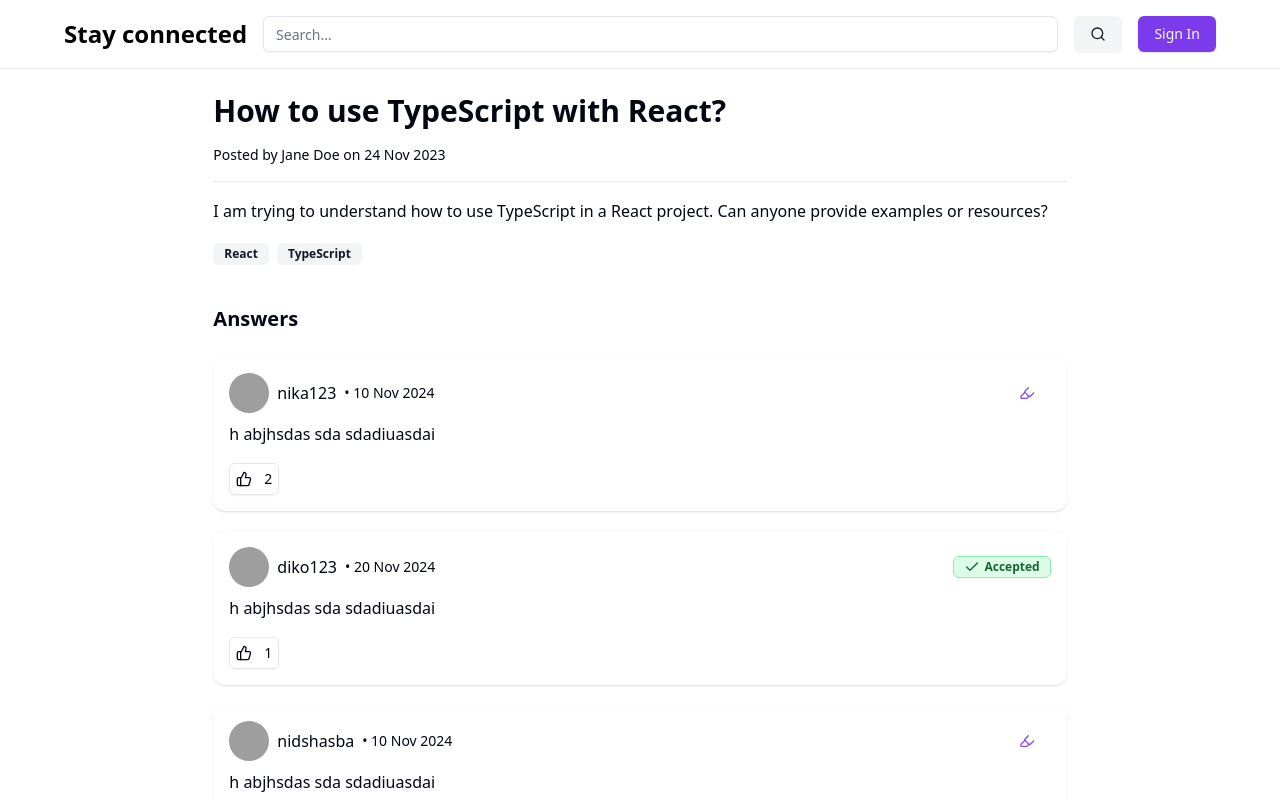
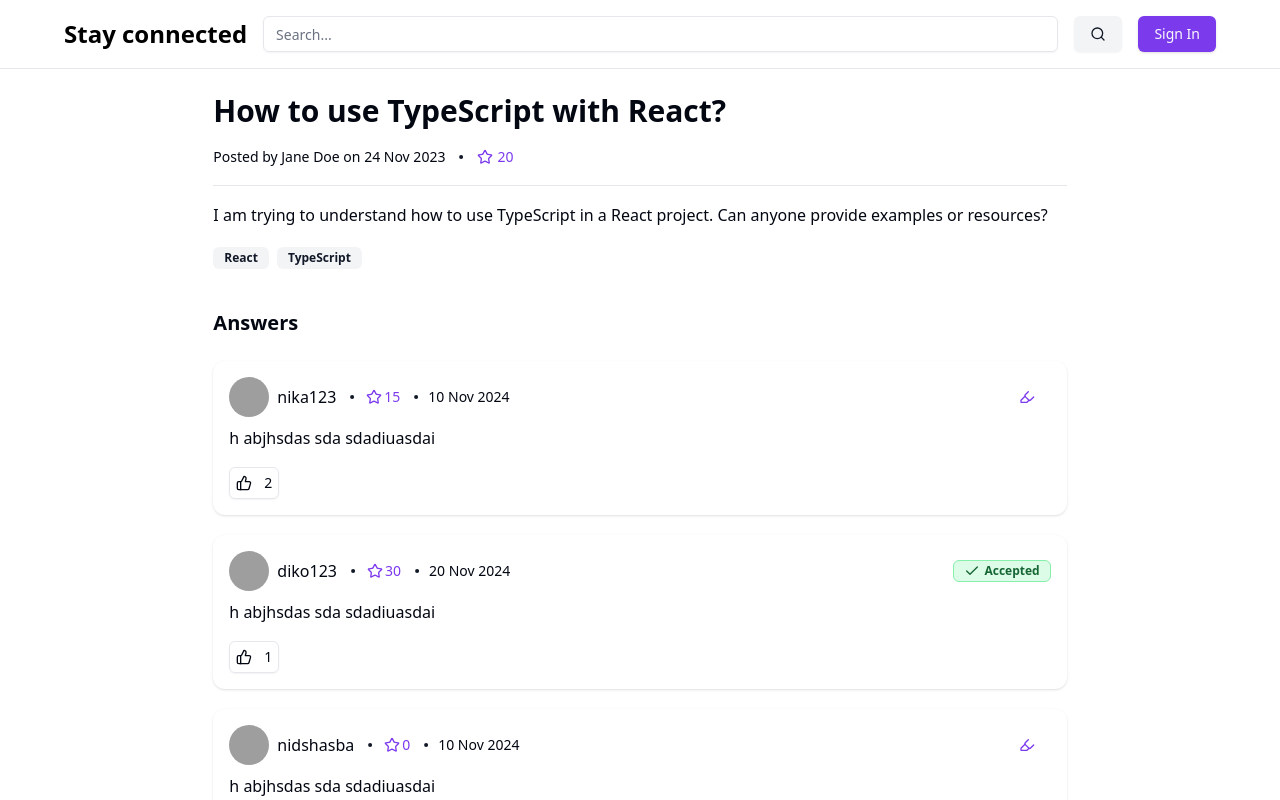
Before and after one commit to tsamkharadze/stayconnected, a React (Vite) app: page /question in a window 1280 px wide. Shown: the top 800 px of the page. Built offline with nearby package versions, Linux system fonts and the light colour scheme; grey boxes are pictures that could not be loaded.

Commit message:
showing static rating

```diff
--- a/src/pages/question-page/components/answers/answers.tsx
+++ b/src/pages/question-page/components/answers/answers.tsx
@@ -29,6 +29,7 @@ const Answers: React.FC<AnswersProps> = ({
             date={answer.date}
             content={answer.content}
             votes={answer.votes}
+            rating={answer.rating}
             isAccepted={answer.id === currentAcceptedAnswerId}
             authorId={authorId}
             onAcceptAnswer={handleAcceptAnswer}
--- a/src/pages/question-page/components/answers/answers.types.ts
+++ b/src/pages/question-page/components/answers/answers.types.ts
@@ -2,6 +2,7 @@ export type AnswersProps = {
   answers: {
     id: string;
     username: string;
+    rating: number;
     date: string;
     content: string;
     votes: number;
--- a/src/pages/question-page/components/answers/single-answer/signle-answer.types.ts
+++ b/src/pages/question-page/components/answers/single-answer/signle-answer.types.ts
@@ -3,6 +3,7 @@ export type SingleAnswerProps = {
   username: string;
   date: string;
   content: string;
+  rating: number;
   votes: number;
   authorId: string;
   isAccepted: boolean;
--- a/src/pages/question-page/components/answers/single-answer/single-answer.tsx
+++ b/src/pages/question-page/components/answers/single-answer/single-answer.tsx
@@ -1,7 +1,7 @@
 import { useState } from 'react';
 import { Card, CardContent } from '@/components/ui/card';
 import { Toggle } from '@/components/ui/toggle';
-import { Check, ThumbsUp, Highlighter } from 'lucide-react';
+import { Check, ThumbsUp, Highlighter, Dot, Star } from 'lucide-react';
 import { Avatar, AvatarFallback, AvatarImage } from '@/components/ui/avatar';
 import { SingleAnswerProps } from '@/pages/question-page/components/answers/single-answer/signle-answer.types';
 import { Badge } from '@/components/ui/badge';
@@ -24,6 +24,7 @@ const SingleAnswer: React.FC<SingleAnswerProps> = ({
   authorId,
   isAccepted,
   onAcceptAnswer,
+  rating,
 }) => {
   const { toast } = useToast();
 
@@ -72,7 +73,7 @@ const SingleAnswer: React.FC<SingleAnswerProps> = ({
           <TooltipTrigger asChild>
             <Button
               variant='ghost'
-              className='text-primary/90'
+              className='text-primary'
               onClick={() => {
                 onAcceptAnswer(answerId);
                 toast({
@@ -101,7 +102,7 @@ const SingleAnswer: React.FC<SingleAnswerProps> = ({
     <Card className='w-full border-none bg-background text-foreground'>
       <CardContent className='space-y-2 p-4'>
         <div className='flex items-center justify-between'>
-          <div className='flex items-center gap-2'>
+          <div className='flex items-center gap-1'>
             <div className='flex cursor-pointer items-center gap-2'>
               <Avatar>
                 <AvatarImage src='https://github.com/shadcn.png' />
@@ -109,7 +110,14 @@ const SingleAnswer: React.FC<SingleAnswerProps> = ({
               </Avatar>
               <span className='font-medium'>{username}</span>
             </div>
-            <span className='text-sm'>• {date}</span>
+            <span className='flex items-center gap-0.5 text-sm text-primary'>
+              <Dot className='text-accent-foreground' />
+              <Star className='size-4' />
+              {rating}
+            </span>
+            <span className='flex items-center text-sm'>
+              <Dot className='text-accent-foreground' /> {date}
+            </span>
           </div>
           {acceptedBadge}
           {acceptButton}
--- a/src/pages/question-page/components/question/question.tsx
+++ b/src/pages/question-page/components/question/question.tsx
@@ -1,13 +1,23 @@
 import { Separator } from '@/components/ui/separator';
 import { Badge } from '@/components/ui/badge';
 import { QuestionProps } from '@/pages/question-page/components/question/question.types';
+import { Dot, Star } from 'lucide-react';
 
 const Question: React.FC<QuestionProps> = ({ question }) => {
-  const { title, author, date, content, tags } = question;
+  const { title, author, date, content, tags, rating } = question;
   return (
     <div className='mt-4 space-y-4'>
       <h2 className='text-3xl font-bold'>{title}</h2>
-      <div className='text-sm text-foreground'>{`Posted by ${author} on ${date}`}</div>
+      <div className='text-sm text-foreground'>
+        <div className='flex items-center gap-1'>
+          {`Posted by ${author} on ${date}`}
+          <Dot className='text-accent-foreground' />
+          <span className='flex items-center gap-1 text-primary'>
+            <Star className='size-4' />
+            {rating}
+          </span>
+        </div>
+      </div>
       <Separator />
       <div className='text-justify leading-relaxed'>{content}</div>
       <div className='space-x-2'>
--- a/src/pages/question-page/components/question/question.types.ts
+++ b/src/pages/question-page/components/question/question.types.ts
@@ -2,6 +2,7 @@ export type QuestionProps = {
   question: {
     title: string;
     author: string;
+    rating: number;
     date: string;
     content: string;
     tags: string[];
--- a/src/pages/question-page/views/question-page.tsx
+++ b/src/pages/question-page/views/question-page.tsx
@@ -8,6 +8,7 @@ const questionWithAnswers = {
     authorId: '82wewq7dsaghsa',
     title: 'How to use TypeScript with React?',
     author: 'Jane Doe',
+    rating: 20,
     date: '24 Nov 2023',
     content:
       'I am trying to understand how to use TypeScript in a React project. Can anyone provide examples or resources?',
@@ -18,6 +19,7 @@ const questionWithAnswers = {
     {
       id: 'answer1',
       username: 'nika123',
+      rating: 15,
       date: '10 Nov 2024',
       content: 'h abjhsdas sda sdadiuasdai',
       votes: 2,
@@ -25,12 +27,14 @@ const questionWithAnswers = {
     {
       id: 'answer2',
       username: 'diko123',
+      rating: 30,
       date: '20 Nov 2024',
       content: 'h abjhsdas sda sdadiuasdai',
       votes: 1,
     },
     {
       id: 'answer3',
+      rating: 0,
       username: 'nidshasba',
       date: '10 Nov 2024',
       content: 'h abjhsdas sda sdadiuasdai',
```
